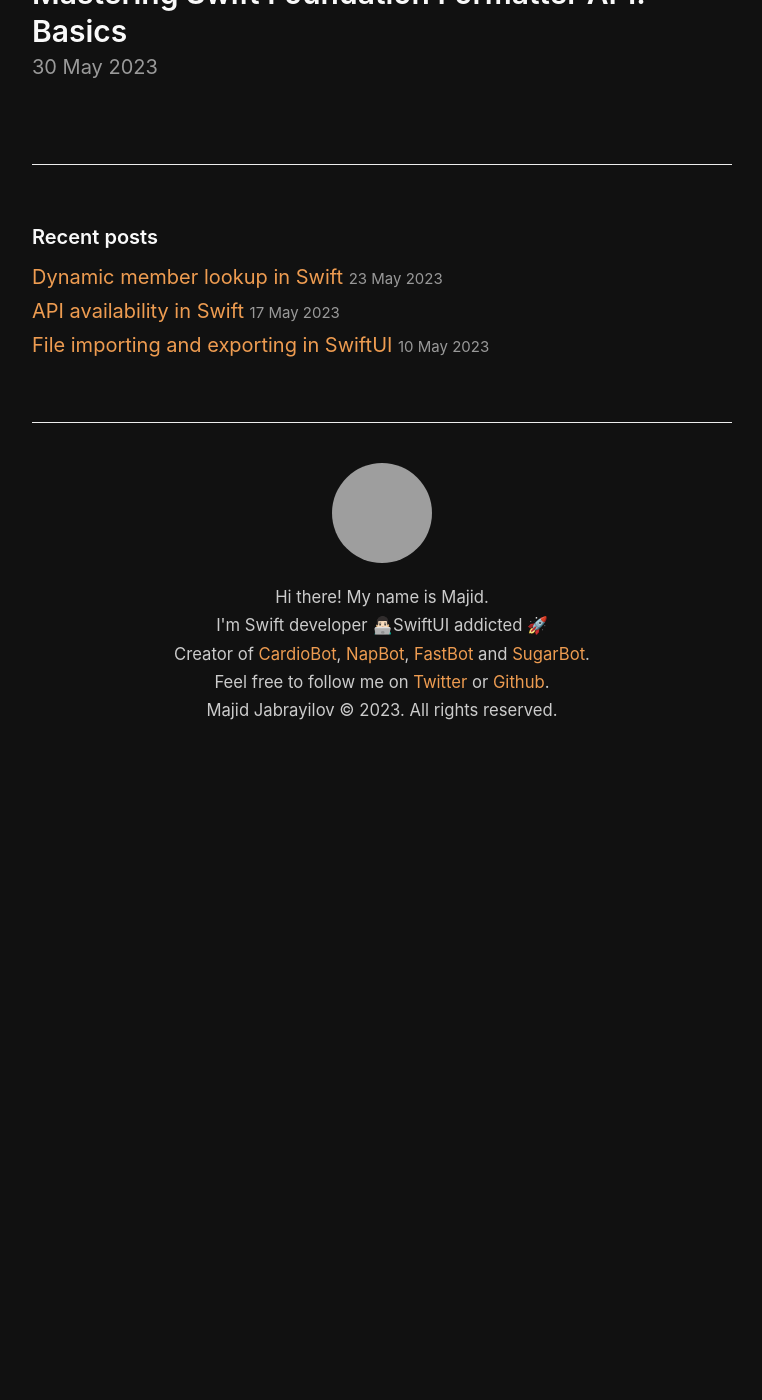
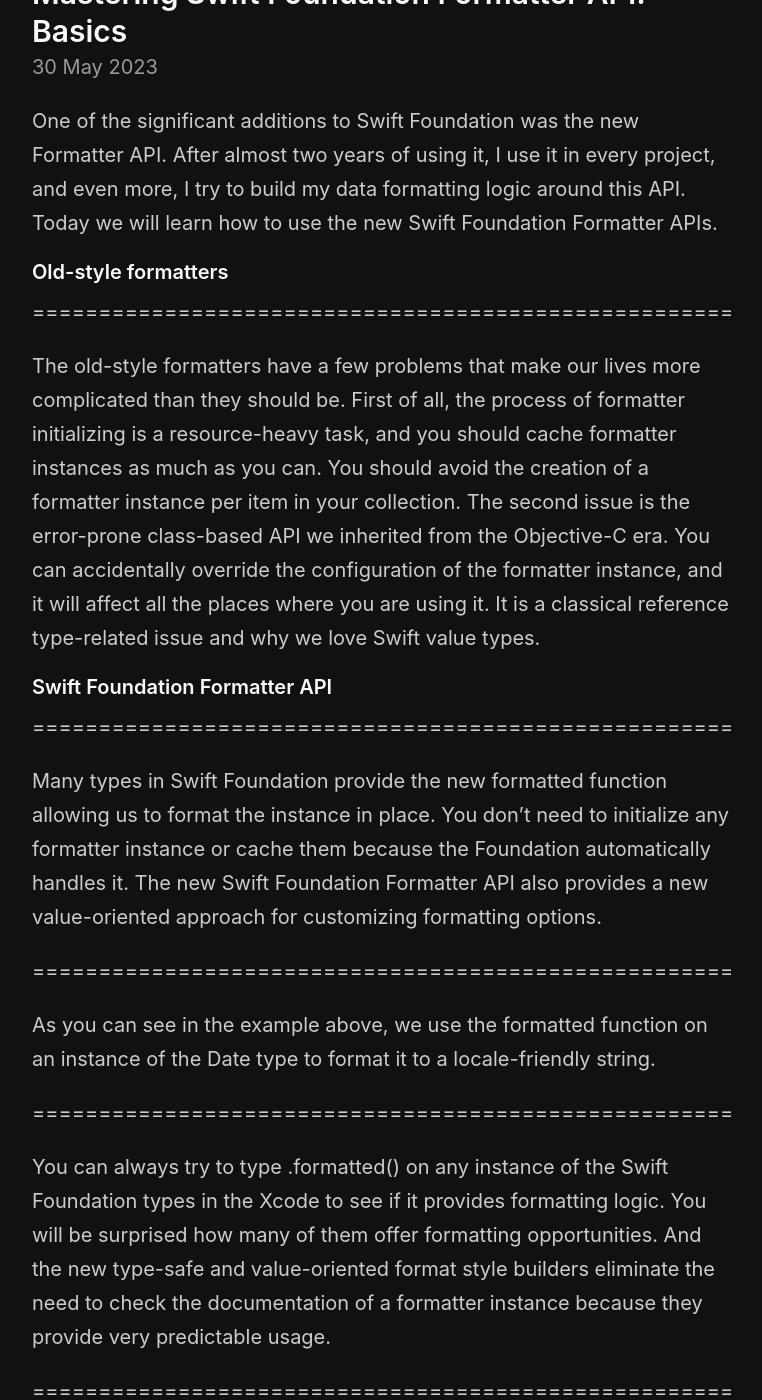
Before and after one commit to mecid/mecid.github.io, a Jekyll site: the page built from _posts/2023-05-30-mastering-swift-foundation-formatter-api-basics.md, in a window 1280 px wide and 1400 px high, scrolled down 209 px, cut to the strip 0-1400 px from the top of the window. Shown: the whole strip, without its empty margins (258-1020 px from the left). Built offline with Jekyll 4.4.1, drawn with Linux system fonts in a browser that asks for light colours; before the commit the page ends 974 px from its top, so only the background shows below that; some of the changed text lies outside the part shown; grey boxes are pictures that could not be loaded.

Commit message:
formatter post content added

```diff
--- a/_posts/2023-05-30-mastering-swift-foundation-formatter-api-basics.md
+++ b/_posts/2023-05-30-mastering-swift-foundation-formatter-api-basics.md
@@ -2,3 +2,38 @@
 title: Mastering Swift Foundation Formatter API. Basics
 layout: post
 ---
+
+One of the significant additions to Swift Foundation was the new Formatter API. After almost two years of using it, I use it in every project, and even more, I try to build my data formatting logic around this API. Today we will learn how to use the new Swift Foundation Formatter APIs.
+
+#### Old-style formatters
+=====================================================
+
+The old-style formatters have a few problems that make our lives more complicated than they should be. First of all, the process of formatter initializing is a resource-heavy task, and you should cache formatter instances as much as you can. You should avoid the creation of a formatter instance per item in your collection. The second issue is the error-prone class-based API we inherited from the Objective-C era. You can accidentally override the configuration of the formatter instance, and it will affect all the places where you are using it. It is a classical reference type-related issue and why we love Swift value types.
+
+#### Swift Foundation Formatter API
+
+=====================================================
+
+Many types in Swift Foundation provide the new formatted function allowing us to format the instance in place. You don't need to initialize any formatter instance or cache them because the Foundation automatically handles it. The new Swift Foundation Formatter API also provides a new value-oriented approach for customizing formatting options.
+
+=====================================================
+
+As you can see in the example above, we use the formatted function on an instance of the Date type to format it to a locale-friendly string.
+
+=====================================================
+
+You can always try to type .formatted() on any instance of the Swift Foundation types in the Xcode to see if it provides formatting logic. You will be surprised how many of them offer formatting opportunities. And the new type-safe and value-oriented format style builders eliminate the need to check the documentation of a formatter instance because they provide very predictable usage.
+
+=====================================================
+
+As you can see in the example above, there are many options for customization of date formatting logic. You can mix and match many of them to display the needed data in a user-friendly format.
+
+=====================================================
+
+Here is another example of the new Swift Foundation Formatter APIs allowing us to display numbers in the locale-friendly format and customize it using format style builders API.
+
+=====================================================
+
+As you can see in the example above, even the Measurement type supports the new Formatter API and allows us to present the data in the appropriate format in a few keystrokes.
+
+Today we learned about the basics of the new Swift Foundation Formatter APIs. In the following posts, we will continue the topic by implementing custom format styles for our own types.
```
